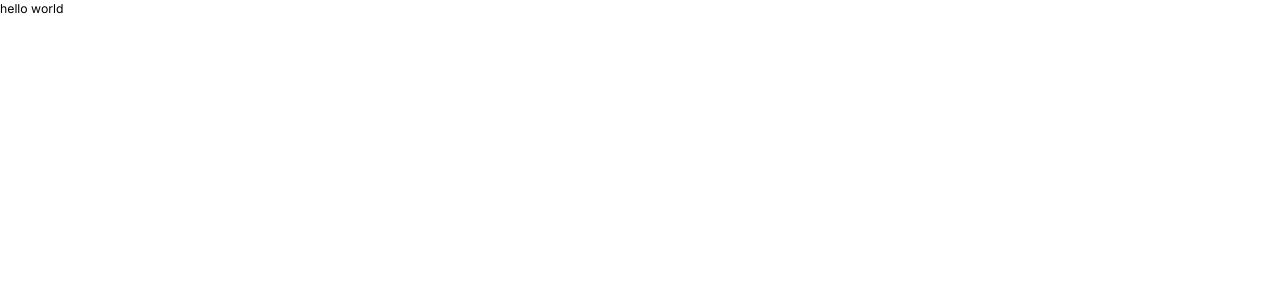
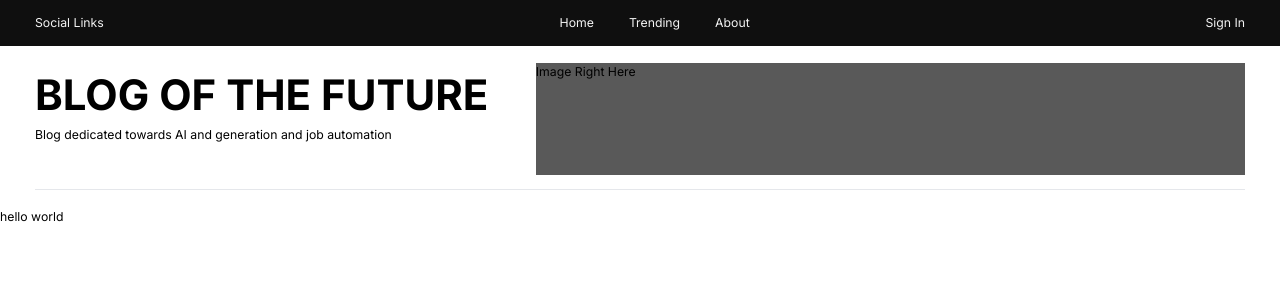
Before and after one commit to maniyeganeh/blog-ai-app, a Next.js app: page / in a window 1280 px wide. Shown: the top 300 px of the page. Built offline with nearby package versions, Linux system fonts and the light colour scheme.

Commit message:
navbar added

```diff
--- /dev/null
+++ b/app/(shared)/Navbar.tsx
@@ -0,0 +1,35 @@
+import Image from 'next/image';
+import Link from 'next/link';
+import React from 'react';
+
+const Navbar = () => {
+  return (
+    <header className="mb-5">
+      <nav className="flex justify-between items-center w-full bg-wh-900 text-wh-10 px-10 py-4">
+        <div className="hidden sm:block">Social Links</div>
+        <div className="flex justify-between items-center gap-10">
+          <Link href="/">Home</Link>
+          <Link href="/">Trending</Link>
+          <Link href="/">About</Link>
+        </div>
+        <div>
+          <p>Sign In</p>
+        </div>
+      </nav>
+      <div className="flex justify-between gap-8 mt-5 mb-4 mx-10">
+        <div className="basis-2/3 md:mt-3">
+          <h1 className="font-bold text-3xl md:text-5xl">BLOG OF THE FUTURE</h1>
+          <p className="text-sm mt-3">
+            Blog dedicated towards AI and generation and job automation
+          </p>
+        </div>
+        <div className="basis-full relative w-auto h-32 bg-wh-500">
+          Image Right Here
+        </div>
+      </div>
+      <hr className="border-1 mx-10 " />
+    </header>
+  );
+};
+
+export default Navbar;
--- a/app/layout.tsx
+++ b/app/layout.tsx
@@ -1,7 +1,7 @@
 import './globals.css';
 import { Inter } from 'next/font/google';
 import { Open_Sans } from 'next/font/google';
-
+import Navbar from 'app/(shared)/Navbar';
 const openSans = Open_Sans({
   subsets: ['latin'],
 });
@@ -19,7 +19,11 @@
 }) {
   return (
     <html className={openSans.className} lang="en">
-      <body className={inter.className}>{children}</body>
+      <body className={inter.className}>
+        <Navbar />
+        {children}
+        {/* <Footer /> */}
+      </body>
     </html>
   );
 }
--- /dev/null
+++ b/app/loading.tsx
@@ -0,0 +1,7 @@
+import React from 'react';
+
+const Loading = () => {
+  return <div>Loading</div>;
+};
+
+export default Loading;
--- /dev/null
+++ b/app/post/loading.tsx
@@ -0,0 +1,7 @@
+import React from 'react';
+
+const Loading = () => {
+  return <div>Loading</div>;
+};
+
+export default Loading;
--- a/tsconfig.json
+++ b/tsconfig.json
@@ -21,7 +21,8 @@
     ],
     "paths": {
       "@/*": ["./*"]
-    }
+    },
+    "baseUrl": "."
   },
   "include": ["next-env.d.ts", "**/*.ts", "**/*.tsx", ".next/types/**/*.ts"],
   "exclude": ["node_modules"]
```
